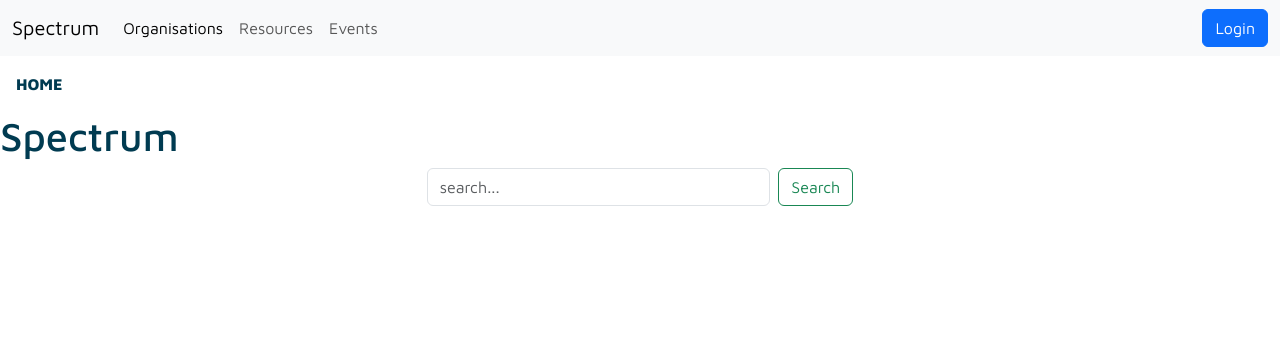
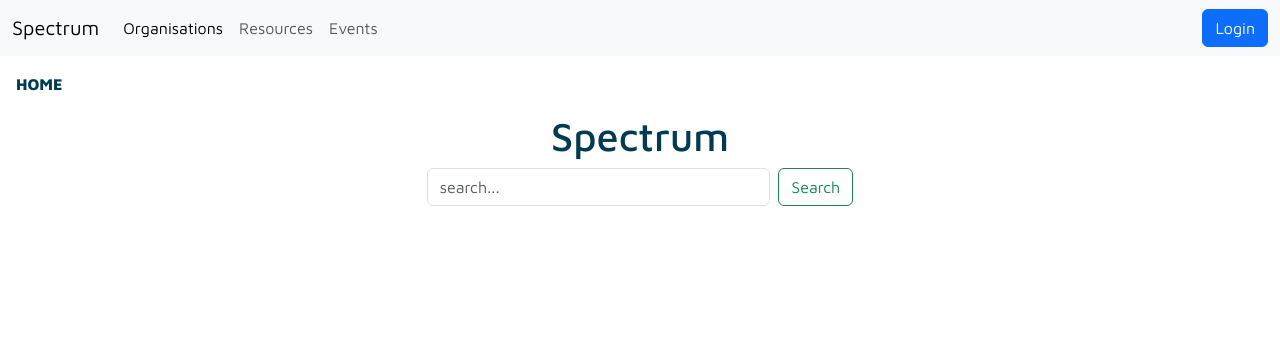
Before and after one commit to nmunro/spectrum, a Django app: page / in a window 1280 px wide. Shown: the top 356 px of the page. Run offline with Django 4.2, Linux system fonts and the light colour scheme; parts of the project's set-up code (start-up, migrations or seed data) failed here and were passed over; some libraries are stand-ins or nearby versions.

Commit message:
changed spectrum in center

```diff
--- a/info/templates/info/index.html
+++ b/info/templates/info/index.html
@@ -10,7 +10,7 @@
 {% endblock %}
 
 {% block content %}
-    <h1>Spectrum</h1>
+    <h1 class="text-center">Spectrum</h1>
     <form method="GET" class="d-flex col-lg-4  col-md-6 col-xs-12 mx-auto mx-auto">
       <input type="text" name="search" placeholder="search..." class="form-control" />
       <button type="submit" class="btn btn-outline-success ms-2">Search</button>
```
